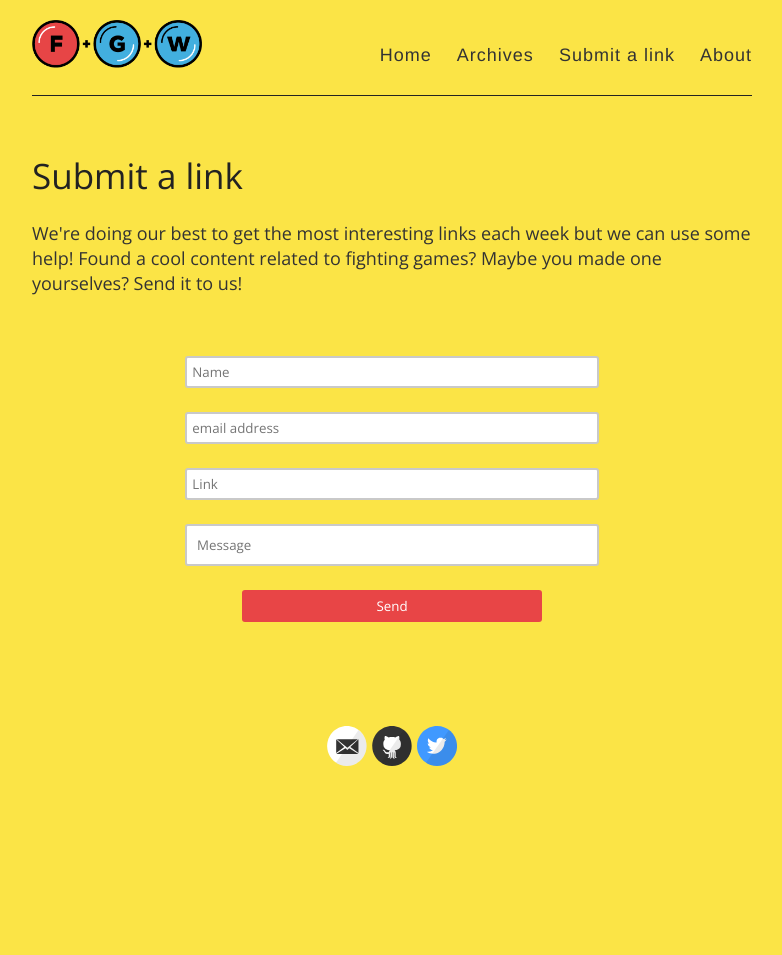
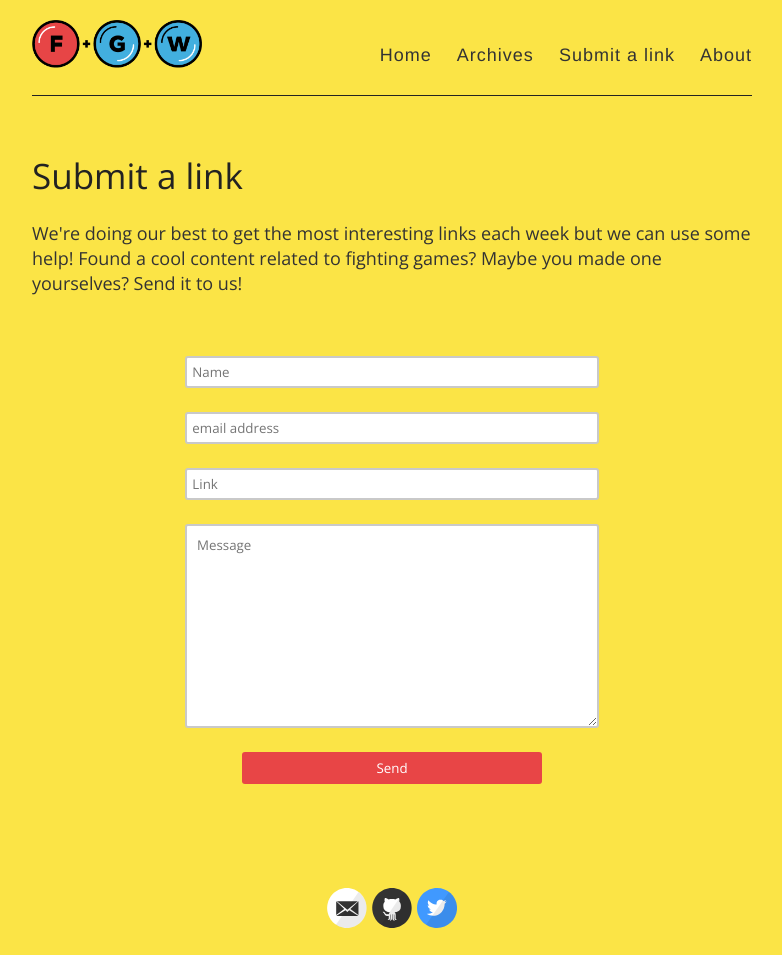
Before and after one commit to fgweekly/fgweekly-fgweekly.github.io, a Jekyll site: the page built from submit.html, in a window 1280 px wide. Shown: the whole page, without its empty margins (248-1030 px from the left). Built offline with Jekyll 4.4.1, drawn with Linux system fonts in a browser that asks for light colours; Markdown is read by kramdown in place of the engine named in the settings; before the commit the page ends 900 px from its top, so only the background shows below that.

Commit message:
Update submit.html

```diff
--- a/submit.html
+++ b/submit.html
@@ -14,7 +14,7 @@ permalink: /submit/
     <input type="text" name="name" placeholder="Name" required>
     <input type="email" name="_replyto" placeholder="email address" required>
     <input type="link" name="link" placeholder="Link" required>
-    <input type="text" class="message" placeholder="Message" required>
+    <textarea class="message" rows="10" required placeholder="Message" name="message"></textarea>
     <input type="submit" value="Send" class="button">
     <input type="hidden" name="_next" value="http://fgweekly.com/thanks.html" />
 </form>
```
